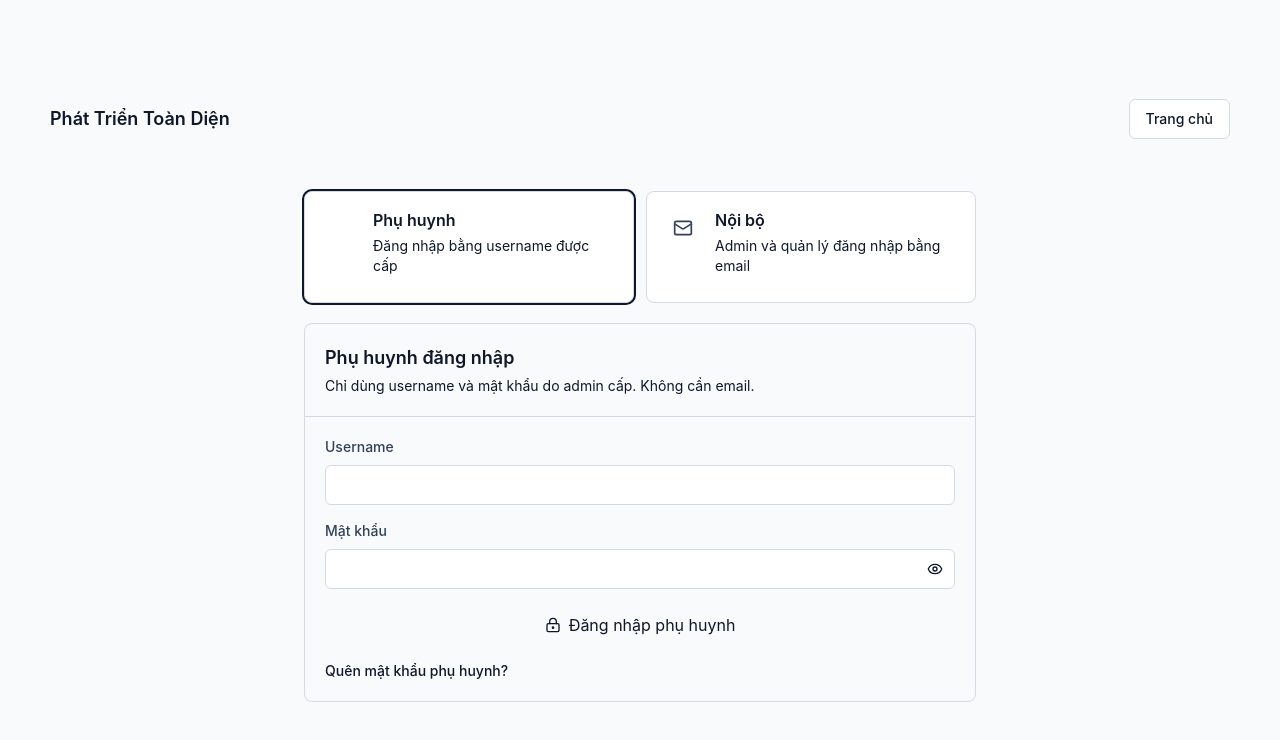
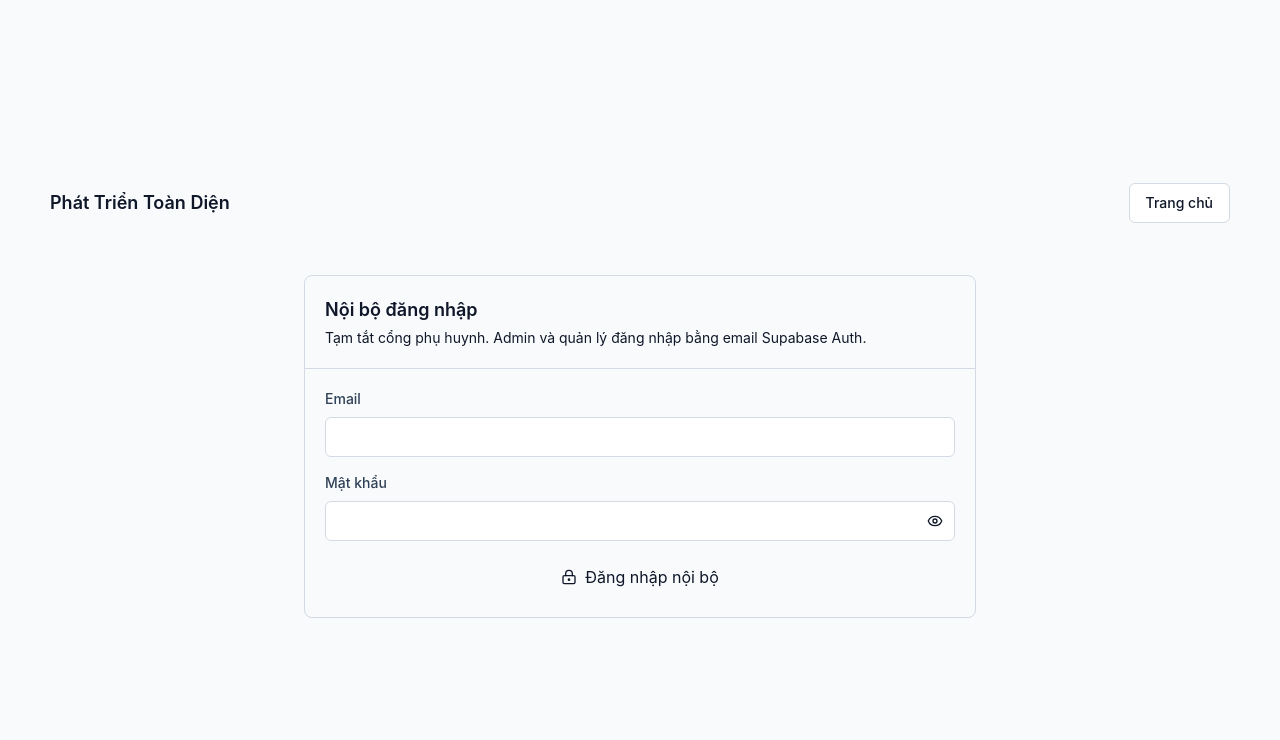
Before and after one commit to noproblem2311/bantruthanhthanh, a Next.js app: page /login in a window 1280 px wide. Shown: the top 740 px of the page. Built offline with nearby package versions, Linux system fonts and the light colour scheme.

Commit message:
Update forgot password and login pages to reflect temporary service changes and remove parent login functionality

```diff
--- a/app/forgot-password/page.tsx
+++ b/app/forgot-password/page.tsx
@@ -1,12 +1,7 @@
 import Link from "next/link";
-import { forgotPasswordAction } from "@/lib/auth/actions";
 import { getMessageParam } from "@/lib/utils";
 import { Card, CardContent, CardDescription, CardHeader, CardTitle } from "@/components/ui/card";
-import { Input } from "@/components/ui/input";
-import { Label } from "@/components/ui/label";
 import { PageMessage } from "@/components/ui/message";
-import { SubmitButton } from "@/components/ui/submit-button";
-import { Textarea } from "@/components/ui/textarea";
 
 type SearchParams = Promise<Record<string, string | string[] | undefined>>;
 
@@ -19,28 +14,13 @@ export default async function ForgotPasswordPage({ searchParams }: { searchParam
         <Card className="w-full max-w-lg">
           <CardHeader>
             <CardTitle>Yêu cầu cấp lại mật khẩu</CardTitle>
-            <CardDescription>Phụ huynh gửi username và số điện thoại nếu có. Admin sẽ xác nhận thủ công.</CardDescription>
+            <CardDescription>Cổng phụ huynh đang tạm tắt, nên chức năng cấp lại mật khẩu phụ huynh cũng tạm dừng.</CardDescription>
           </CardHeader>
           <CardContent>
             <div className="mb-4">
               <PageMessage success={getMessageParam(params, "success")} error={getMessageParam(params, "error")} />
             </div>
-            <form action={forgotPasswordAction} className="grid gap-4">
-              <input type="hidden" name="redirect_to" value="/forgot-password" />
-              <div className="grid gap-2">
-                <Label htmlFor="username">Username</Label>
-                <Input id="username" name="username" required />
-              </div>
-              <div className="grid gap-2">
-                <Label htmlFor="phone">Số điện thoại</Label>
-                <Input id="phone" name="phone" />
-              </div>
-              <div className="grid gap-2">
-                <Label htmlFor="note">Ghi chú</Label>
-                <Textarea id="note" name="note" placeholder="Ví dụ: Tôi là phụ huynh của bé Minh..." />
-              </div>
-              <SubmitButton className="w-full">Gửi yêu cầu</SubmitButton>
-            </form>
+            <p className="text-sm text-muted-foreground">Vui lòng liên hệ quản trị viên nếu cần hỗ trợ tài khoản.</p>
             <Link href="/login" className="mt-4 inline-block text-sm font-medium text-primary">
               Quay lại đăng nhập
             </Link>
--- a/app/login/page.tsx
+++ b/app/login/page.tsx
@@ -1,7 +1,7 @@
 import Link from "next/link";
-import { LockKeyhole, Mail, UserRound } from "lucide-react";
-import { loginParentAction, loginStaffAction } from "@/lib/auth/actions";
-import { cn, getMessageParam } from "@/lib/utils";
+import { LockKeyhole } from "lucide-react";
+import { loginStaffAction } from "@/lib/auth/actions";
+import { getMessageParam } from "@/lib/utils";
 import { ButtonLink } from "@/components/ui/button";
 import { Card, CardContent, CardDescription, CardHeader, CardTitle } from "@/components/ui/card";
 import { Input } from "@/components/ui/input";
@@ -11,31 +11,9 @@ import { PasswordInput } from "@/components/ui/password-input";
 import { SubmitButton } from "@/components/ui/submit-button";
 
 type SearchParams = Promise<Record<string, string | string[] | undefined>>;
-type LoginMode = "parent" | "internal";
-
-const loginOptions: Array<{
-  mode: LoginMode;
-  title: string;
-  description: string;
-  icon: typeof UserRound;
-}> = [
-  {
-    mode: "parent",
-    title: "Phụ huynh",
-    description: "Đăng nhập bằng username được cấp",
-    icon: UserRound,
-  },
-  {
-    mode: "internal",
-    title: "Nội bộ",
-    description: "Admin và quản lý đăng nhập bằng email",
-    icon: Mail,
-  },
-];
 
 export default async function LoginPage({ searchParams }: { searchParams: SearchParams }) {
   const params = await searchParams;
-  const mode: LoginMode = params.mode === "internal" ? "internal" : "parent";
 
   return (
     <main className="min-h-screen bg-slate-50">
@@ -54,68 +32,14 @@ export default async function LoginPage({ searchParams }: { searchParams: Search
             <PageMessage success={getMessageParam(params, "success")} error={getMessageParam(params, "error")} />
           </div>
 
-          <div className="grid gap-3 sm:grid-cols-2">
-            {loginOptions.map((option) => {
-              const Icon = option.icon;
-              const active = mode === option.mode;
-              return (
-                <Link
-                  key={option.mode}
-                  href={`/login?mode=${option.mode}`}
-                  aria-current={active ? "page" : undefined}
-                  className={cn(
-                    "flex min-h-28 items-start gap-3 rounded-lg border bg-white p-4 text-left shadow-soft transition hover:-translate-y-0.5 hover:shadow-md",
-                    active ? "border-primary ring-2 ring-primary/15" : "hover:border-primary/40",
-                  )}
-                >
-                  <span className={cn("grid h-10 w-10 shrink-0 place-items-center rounded-md", active ? "bg-primary text-white" : "bg-muted text-slate-700")}>
-                    <Icon className="h-5 w-5" />
-                  </span>
-                  <span className="min-w-0">
-                    <span className="block font-semibold">{option.title}</span>
-                    <span className="mt-1 block text-sm text-muted-foreground">{option.description}</span>
-                  </span>
-                </Link>
-              );
-            })}
-          </div>
-
-          {mode === "parent" ? (
-            <Card>
-              <CardHeader>
-                <CardTitle>Phụ huynh đăng nhập</CardTitle>
-                <CardDescription>Chỉ dùng username và mật khẩu do admin cấp. Không cần email.</CardDescription>
-              </CardHeader>
-              <CardContent>
-                <form action={loginParentAction} className="grid gap-4">
-                  <input type="hidden" name="redirect_to" value="/login?mode=parent" />
-                  <div className="grid gap-2">
-                    <Label htmlFor="username">Username</Label>
-                    <Input id="username" name="username" autoComplete="username" required />
-                  </div>
-                  <div className="grid gap-2">
-                    <Label htmlFor="parent_password">Mật khẩu</Label>
-                    <PasswordInput id="parent_password" name="password" autoComplete="current-password" required />
-                  </div>
-                  <SubmitButton className="w-full">
-                    <LockKeyhole className="h-4 w-4" />
-                    Đăng nhập phụ huynh
-                  </SubmitButton>
-                  <Link href="/forgot-password" className="text-sm font-medium text-primary">
-                    Quên mật khẩu phụ huynh?
-                  </Link>
-                </form>
-              </CardContent>
-            </Card>
-          ) : (
           <Card>
             <CardHeader>
               <CardTitle>Nội bộ đăng nhập</CardTitle>
-                <CardDescription>Tài khoản admin và quản lý dùng email Supabase Auth.</CardDescription>
+              <CardDescription>Tạm tắt cổng phụ huynh. Admin và quản lý đăng nhập bằng email Supabase Auth.</CardDescription>
             </CardHeader>
             <CardContent>
               <form action={loginStaffAction} className="grid gap-4">
-                  <input type="hidden" name="redirect_to" value="/login?mode=internal" />
+                <input type="hidden" name="redirect_to" value="/login" />
                 <div className="grid gap-2">
                   <Label htmlFor="email">Email</Label>
                   <Input id="email" name="email" type="email" autoComplete="email" required />
@@ -131,7 +55,6 @@ export default async function LoginPage({ searchParams }: { searchParams: Search
               </form>
             </CardContent>
           </Card>
-          )}
         </div>
       </div>
     </main>
--- a/lib/auth/actions.ts
+++ b/lib/auth/actions.ts
@@ -4,7 +4,7 @@ import { revalidatePath } from "next/cache";
 import { redirect } from "next/navigation";
 import { createClient } from "@/lib/supabase/server";
 import { createAdminClient } from "@/lib/supabase/admin";
-import { forgotPasswordSchema, parentLoginSchema, staffLoginSchema } from "@/lib/validators/auth";
+import { forgotPasswordSchema, staffLoginSchema } from "@/lib/validators/auth";
 import { normalizeUsername } from "@/lib/utils";
 import { roleDashboard } from "@/lib/permissions";
 import { redirectWithMessage } from "./messages";
@@ -16,39 +16,7 @@ function formPath(formData: FormData, fallback: string) {
 
 export async function loginParentAction(formData: FormData) {
   const path = formPath(formData, "/login?mode=parent");
-  const parsed = parentLoginSchema.safeParse({
-    username: formData.get("username"),
-    password: formData.get("password"),
-  });
-
-  if (!parsed.success) {
-    redirectWithMessage(path, "error", parsed.error.issues[0]?.message || "Thông tin đăng nhập không hợp lệ");
-  }
-
-  const usernameNormalized = normalizeUsername(parsed.data.username);
-  const admin = createAdminClient();
-  const { data: parent, error: parentError } = await admin
-    .from("parents")
-    .select("internal_auth_email,status")
-    .eq("username_normalized", usernameNormalized)
-    .maybeSingle();
-
-  if (parentError || !parent || parent.status !== "active") {
-    redirectWithMessage(path, "error", "Username hoặc mật khẩu không đúng");
-  }
-
-  const supabase = await createClient();
-  const { error } = await supabase.auth.signInWithPassword({
-    email: parent.internal_auth_email,
-    password: parsed.data.password,
-  });
-
-  if (error) {
-    redirectWithMessage(path, "error", "Username hoặc mật khẩu không đúng");
-  }
-
-  revalidatePath("/", "layout");
-  redirect("/parent");
+  redirectWithMessage(path, "error", "Cổng phụ huynh đang tạm tắt. Vui lòng đăng nhập nội bộ.");
 }
 
 export async function loginStaffAction(formData: FormData) {
```
Lines whose indentation alone changed are shown as unchanged.
